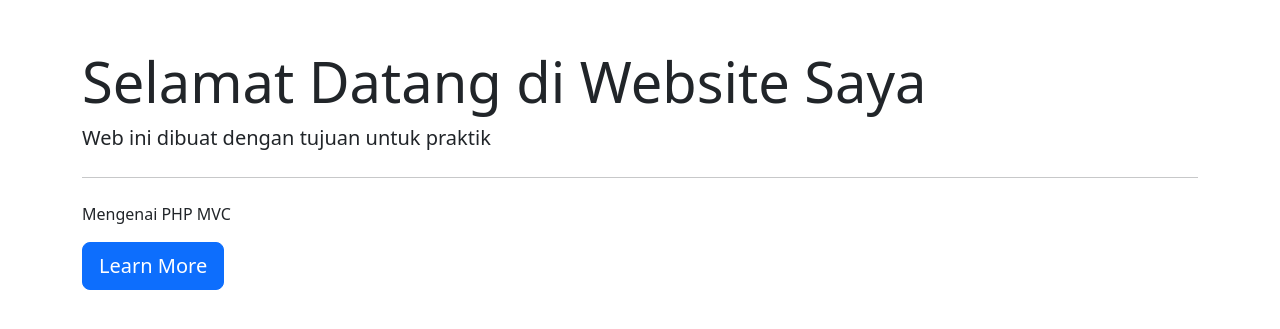
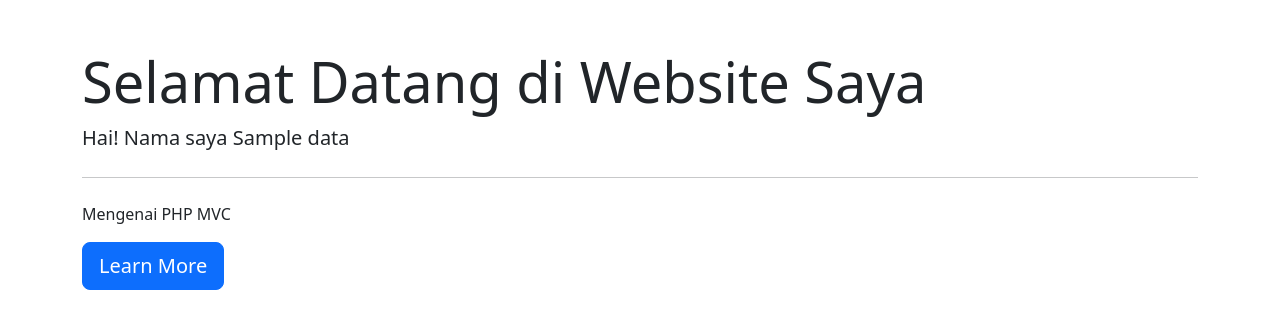
Before and after one commit to AiceKerime/MVC-PHP, a PHP site: the page made by app/views/home/index.php in a window 1280 px wide. Shown: the part 56-385 px from the top of the page. Run offline with PHP 8.4, Linux system fonts and the light colour scheme; the template is opened without the code that fills it: most values are stand-ins (such as "Sample title", 1, 10 or a date in 2020); some libraries are stand-ins or nearby versions.

Commit message:
Update index.php

```diff
--- a/app/views/home/index.php
+++ b/app/views/home/index.php
@@ -2,7 +2,7 @@
 
     <div class="jumbotron mt-5">
         <h1 class="display-4">Selamat Datang di Website Saya</h1>
-        <p class="lead">Web ini dibuat dengan tujuan untuk praktik</p>
+        <p class="lead">Hai! Nama saya <?= $data['nama']; ?></p>
         <hr class="my-4">
         <p>Mengenai PHP MVC</p>
         <a class="btn btn-primary btn-lg" href="#" role="button">Learn More</a>
```
